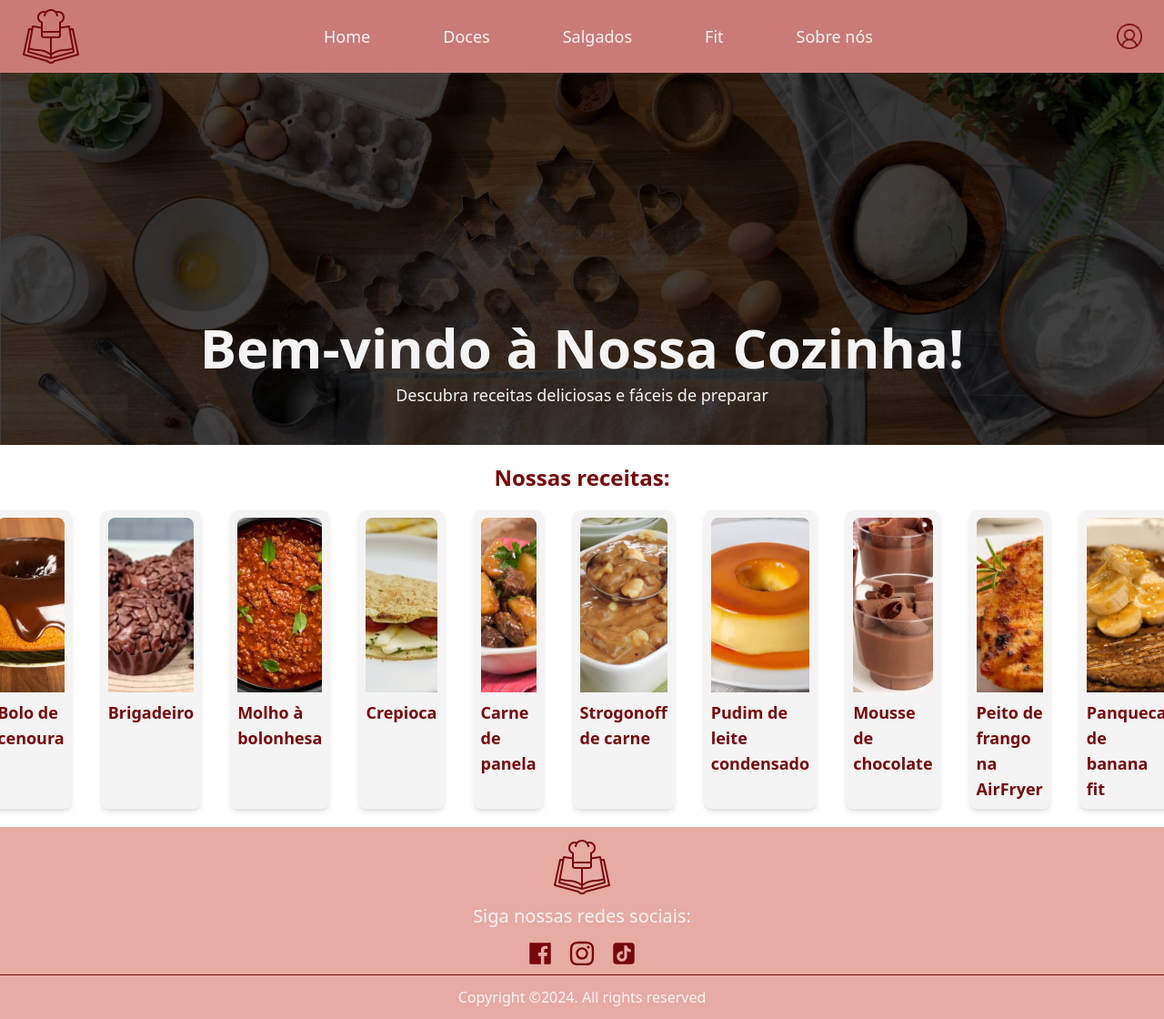
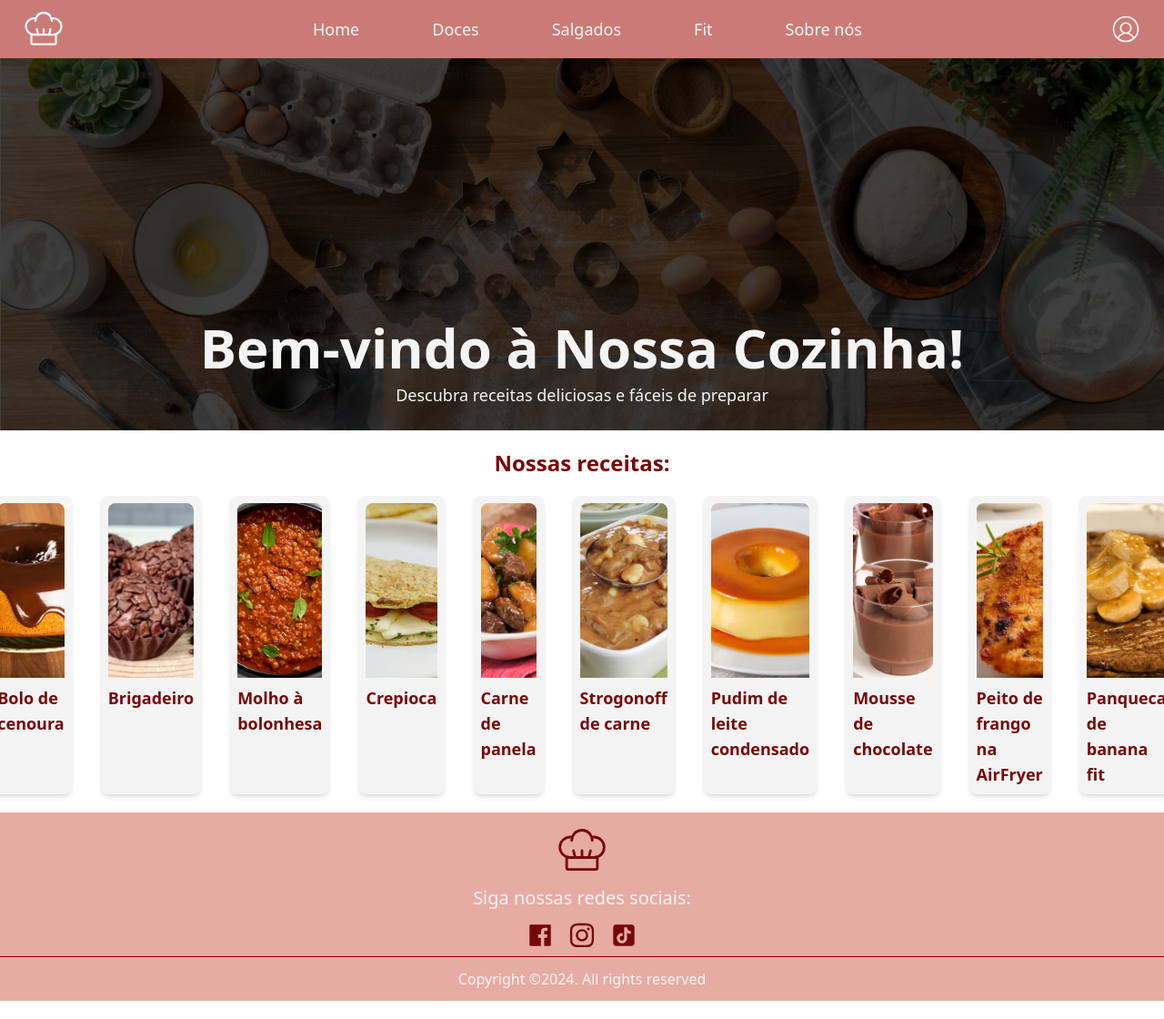
Before and after one commit to CarolTagliaferro/SiteReceitas, a React (Create React App) app: page / in a window 1280 px wide. Shown: the whole page at 91% size. Built offline with nearby package versions, Linux system fonts and the light colour scheme.

Commit message:
design footer e header corrigidos

```diff
--- a/src/components/footer.tsx
+++ b/src/components/footer.tsx
@@ -4,6 +4,7 @@ import { FaInstagram } from "react-icons/fa";
 import { AiFillTikTok, AiFillFacebook } from "react-icons/ai";
 import { Classes } from "../utils/tailwindPredefs";
 import { NavLink } from "react-router-dom";
+import { PiChefHatLight } from "react-icons/pi";
 
 const Footer = () => {
   return (
@@ -11,7 +12,7 @@ const Footer = () => {
       <div className="flex flex-col justify-center items-center text-center px-6">
         <div>
           <NavLink to="/">
-            <img className="" src={logo} alt="Logo da página" />
+            <PiChefHatLight className="text-6xl text-title hover:text-bgDark" />
           </NavLink>
         </div>
         <h1 className="text-bgWhite font-medium text-xl pt-2">
--- a/src/components/header.tsx
+++ b/src/components/header.tsx
@@ -2,6 +2,8 @@ import { NavLink } from "react-router-dom";
 import logo from "../images/logo.png";
 import profile from "../images/profile.png";
 import { Classes } from "../utils/tailwindPredefs";
+import { PiChefHatLight } from "react-icons/pi";
+import { PiUserCircleLight } from "react-icons/pi";
 
 const Header: React.FC = () => {
   return (
@@ -9,7 +11,7 @@ const Header: React.FC = () => {
       <nav className="flex items-center justify-between py-2 px-6 ">
         <div className="flex items-center">
           <NavLink to="/">
-            <img className="" src={logo} alt="Logo da página" />
+            <PiChefHatLight className="text-5xl text-bgWhite hover:text-title transition-all" />
           </NavLink>
         </div>
         <div className="hidden md:flex flex-grow justify-center font-medium">
@@ -26,11 +28,13 @@ const Header: React.FC = () => {
             <NavLink to="/fit">
               <li className={Classes.hoverMenu}>Fit</li>
             </NavLink>
-            <li className={Classes.hoverMenu}>Sobre nós</li>
+            <NavLink to="/us">
+              <li className={Classes.hoverMenu}>Sobre nós</li>
+            </NavLink>
           </ul>
         </div>
         <div>
-          <img className="w-7" src={profile} alt="Icone de perfil" />
+          <PiUserCircleLight className="text-4xl text-bgWhite hover:text-title transition-all" />
         </div>
       </nav>
     </header>
```
